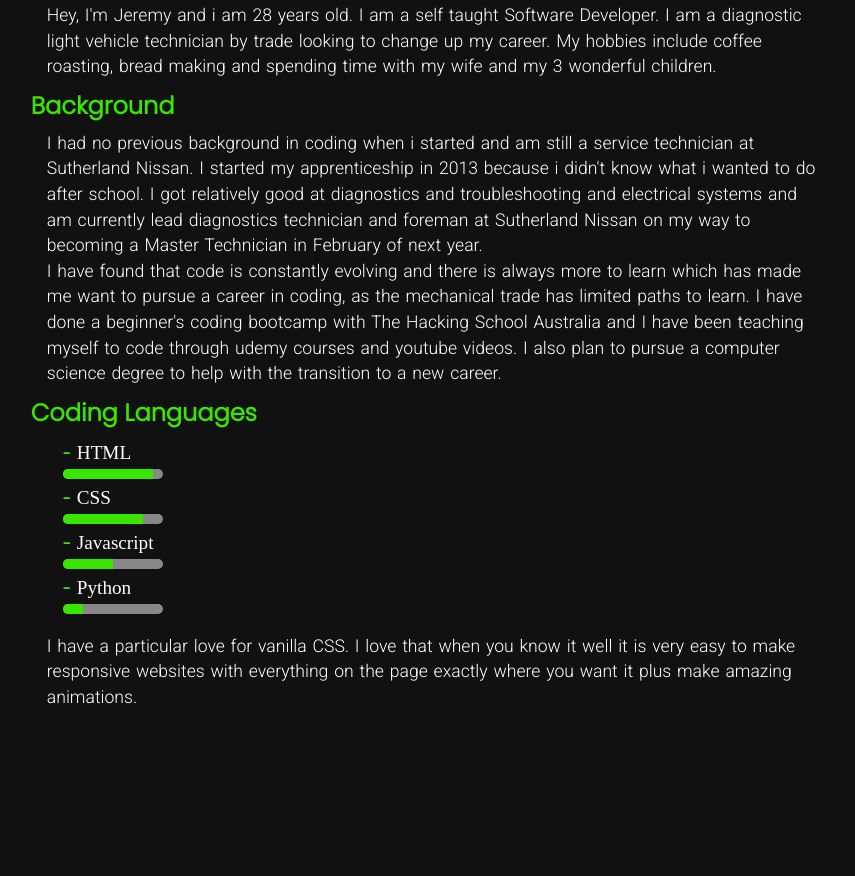
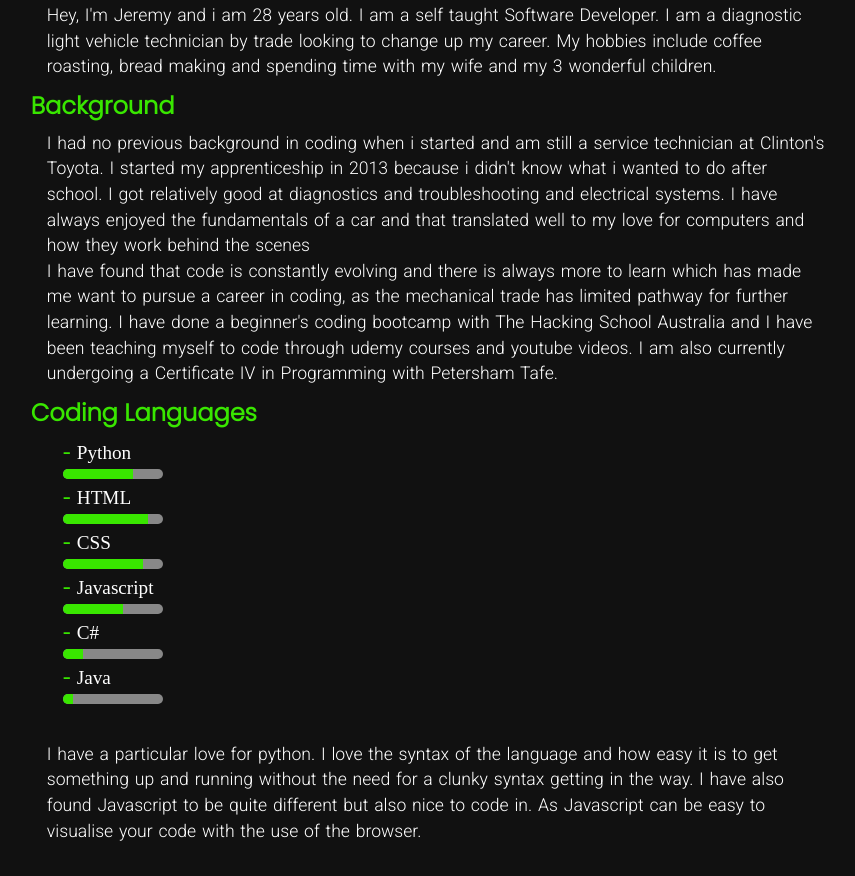
Before and after one commit to JeremyJMoss/Portfolio, a plain HTML site: page about.html in a window 1280 px wide. Shown: the part 478-1354 px from the top of the page, without its empty margins (216-1071 px from the left). Before the commit the page ends 1221 px from the top, so only its background shows below. Drawn offline with Linux system fonts and the light colour scheme; a web font is replaced by a local one.

Commit message:
added to about page

```diff
--- a/about.html
+++ b/about.html
@@ -26,16 +26,13 @@
             <a href="about.html"><i class="fa fa-info-circle plIcon"></i><span>About</span></a>
           </li>
           <li>
-            <a href="#"><i class="fa fa-envelope-open plIcon"></i><span>Contact</span></a>
-          </li>
-          <li>
             <a href="portfolio.html"><i class="fa fa-folder-open plIcon"></i><span>Portfolio</span></a>
           </li>
         </ul>
         <div class="socialMediaLinks">
           <a href="https://github.com/JeremyJMoss" target="blank"
             ><i class="fa fa-github"></i></a>
-          <a href="https://twitter.com/Jeremy98412726" target="blank"
+          <a href="https://twitter.com/PythonMoss" target="blank"
             ><i class="fa fa-twitter"></i></a>
           <a href="https://www.linkedin.com/in/jeremyjmoss" target="blank">
             <i class="fa fa-linkedin"></i> </i></a
@@ -51,16 +48,19 @@
             <p>Hey, I'm Jeremy and i am 28 years old. I am a self taught Software Developer. I am a diagnostic light vehicle technician by trade looking to change up my career. My hobbies include coffee roasting, bread making and spending time with my wife and my 3 wonderful children.</p>
 
             <h2>Background</h2>
-            <p>I had no previous background in coding when i started and am still a service technician at Sutherland Nissan. I started my apprenticeship in 2013 because i didn't know what i wanted to do after school. I got relatively good at diagnostics and troubleshooting and electrical systems and am currently lead diagnostics technician and foreman at Sutherland Nissan on my way to becoming a Master Technician in February of next year.</p> <p>I have found that code is constantly evolving and there is always more to learn which has made me want to pursue a career in coding, as the mechanical trade has limited paths to learn. I have done a beginner's coding bootcamp with The Hacking School Australia and I have been teaching myself to code through udemy courses and youtube videos. I also plan to pursue a computer science degree to help with the transition to a new career.</p>
+            <p>I had no previous background in coding when i started and am still a service technician at Clinton's Toyota. I started my apprenticeship in 2013 because i didn't know what i wanted to do after school. I got relatively good at diagnostics and troubleshooting and electrical systems. I have always enjoyed the fundamentals of a car and that translated well to my love for computers and how they work behind the scenes</p>
+            <p>I have found that code is constantly evolving and there is always more to learn which has made me want to pursue a career in coding, as the mechanical trade has limited pathway for further learning. I have done a beginner's coding bootcamp with The Hacking School Australia and I have been teaching myself to code through udemy courses and youtube videos. I am also currently undergoing a Certificate IV in Programming with Petersham Tafe.</p>
             <h2>Coding Languages</h2>
             <ul>
+              <li>Python</li><div class="progress progress-Python"></div>
               <li>HTML</li><div class="progress progress-HTML"></div>
               <li>CSS</li><div class="progress progress-CSS"></div>
               <li>Javascript</li><div class="progress progress-JS"></div>
-              <li>Python</li><div class="progress progress-Python"></div>
+              <li>C#</li><div class="progress progress-Csharp"></div>
+              <li>Java</li><div class="progress progress-Java"></div>
             </ul>
-            <p>I have a particular love for vanilla CSS. I love that when you know it well it is very easy to make responsive websites with everything on the page exactly where you want it plus make amazing animations.</p>
-
+          </br>
+            <p>I have a particular love for python. I love the syntax of the language and how easy it is to get something up and running without the need for a clunky syntax getting in the way. I have also found Javascript to be quite different but also nice to code in. As Javascript can be easy to visualise your code with the use of the browser.</p>
           </article>
         </section>
       </main>
--- a/style/style.css
+++ b/style/style.css
@@ -305,7 +305,7 @@ header {
 }
 
 .progress-HTML::before {
-  width: 90%;
+	width: 85%;
 }
 
 .progress-CSS::before {
@@ -313,12 +313,21 @@ header {
 }
 
 .progress-JS::before {
-  width: 50%;
+	width: 60%;
 }
 
 .progress-Python::before {
+	width: 70%;
+}
+
+.progress-Csharp::before {
 	width: 20%;
 }
+
+.progress-Java::before {
+	width: 10%;
+}
+
 /*portfolio CSS*/
 .portfolioHeader {
 	display: flex;
```
Also changed, not shown: index.html (+1 -4 lines), portfolio.html (+1 -4 lines). Lines whose indentation alone changed are shown as unchanged.
